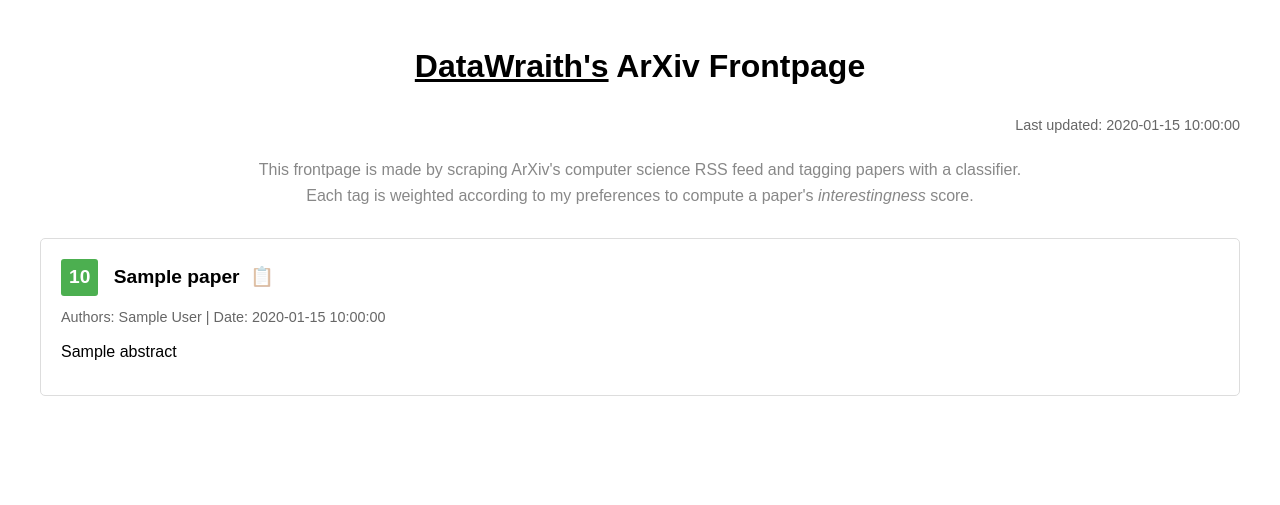
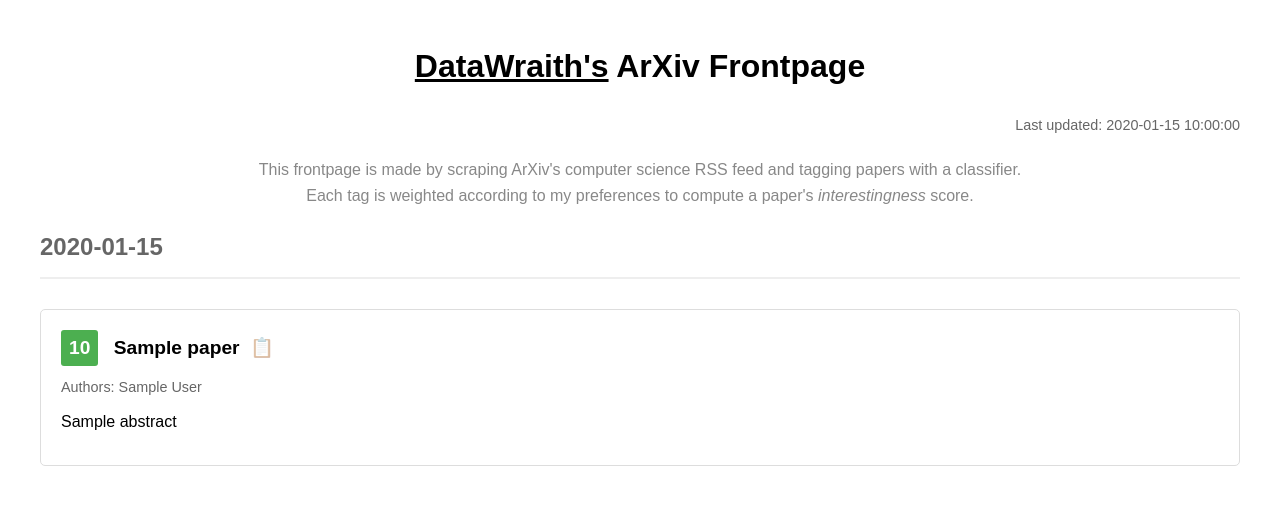
Before and after one commit to DataWraith/arxiv-frontpage, a Python web app: template templates/frontpage.html in a window 1280 px wide. Shown: the top 505 px of the page. Run offline with Jinja, Linux system fonts and the light colour scheme; the template is opened without the code that fills it: most values are stand-ins (such as "Sample title", 1, 10 or a date in 2020).

Commit message:
Group papers by date

```diff
--- a/templates/frontpage.html
+++ b/templates/frontpage.html
@@ -124,6 +124,16 @@
         h1 a {
             text-decoration: underline;
         }
+        .date-section {
+            margin-bottom: 40px;
+        }
+        .date-header {
+            color: #666;
+            font-size: 1.5em;
+            margin-bottom: 20px;
+            padding-bottom: 10px;
+            border-bottom: 2px solid #eee;
+        }
     </style>
 </head>
 <body>
@@ -143,6 +153,9 @@
         Each tag is weighted according to my preferences to compute a paper's <i>interestingness</i> score.
     </p>
 
+    {% for date, papers in papers_by_date.items() %}
+    <div class="date-section">
+        <h2 class="date-header">{{ date }}</h2>
         {% for paper in papers %}
         <div class="paper">
             <div class="paper-title">
@@ -153,7 +166,7 @@
                 <span class="copy-icon" onclick="event.stopPropagation(); showJson(this.closest('.paper'))">📋</span>
             </div>
             <div class="paper-meta">
-            Authors: {{ paper.authors|join(", ") }} | Date: {{ paper.date }}
+                Authors: {{ paper.authors|join(", ") }}
             </div>
             <div class="paper-abstract">
                 <span class="abstract-short">{{ paper.abstract[:300] }}</span>
@@ -178,6 +191,8 @@
             </div>
         </div>
         {% endfor %}
+    </div>
+    {% endfor %}
 
     <div id="jsonPopup" class="json-popup">
         <pre id="jsonContent"></pre>
@@ -192,8 +207,11 @@
             const abstractElement = paperElement.querySelector('.paper-abstract');
             const tagsElement = paperElement.querySelector('.paper-tags');
 
-            const authorsText = metaElement.textContent.split('|')[0].replace('Authors:', '').trim();
-            const dateText = metaElement.textContent.split('|')[1].replace('Date:', '').trim();
+            // Get the date from the parent date-section header
+            const dateSection = paperElement.closest('.date-section');
+            const dateText = dateSection.querySelector('.date-header').textContent.trim();
+
+            const authorsText = metaElement.textContent.replace('Authors:', '').trim();
 
             const paperData = {
                 title: titleElement.textContent,
```
Also changed, not shown: src/frontpage.py (+18 -1 lines). Lines whose indentation alone changed are shown as unchanged.
